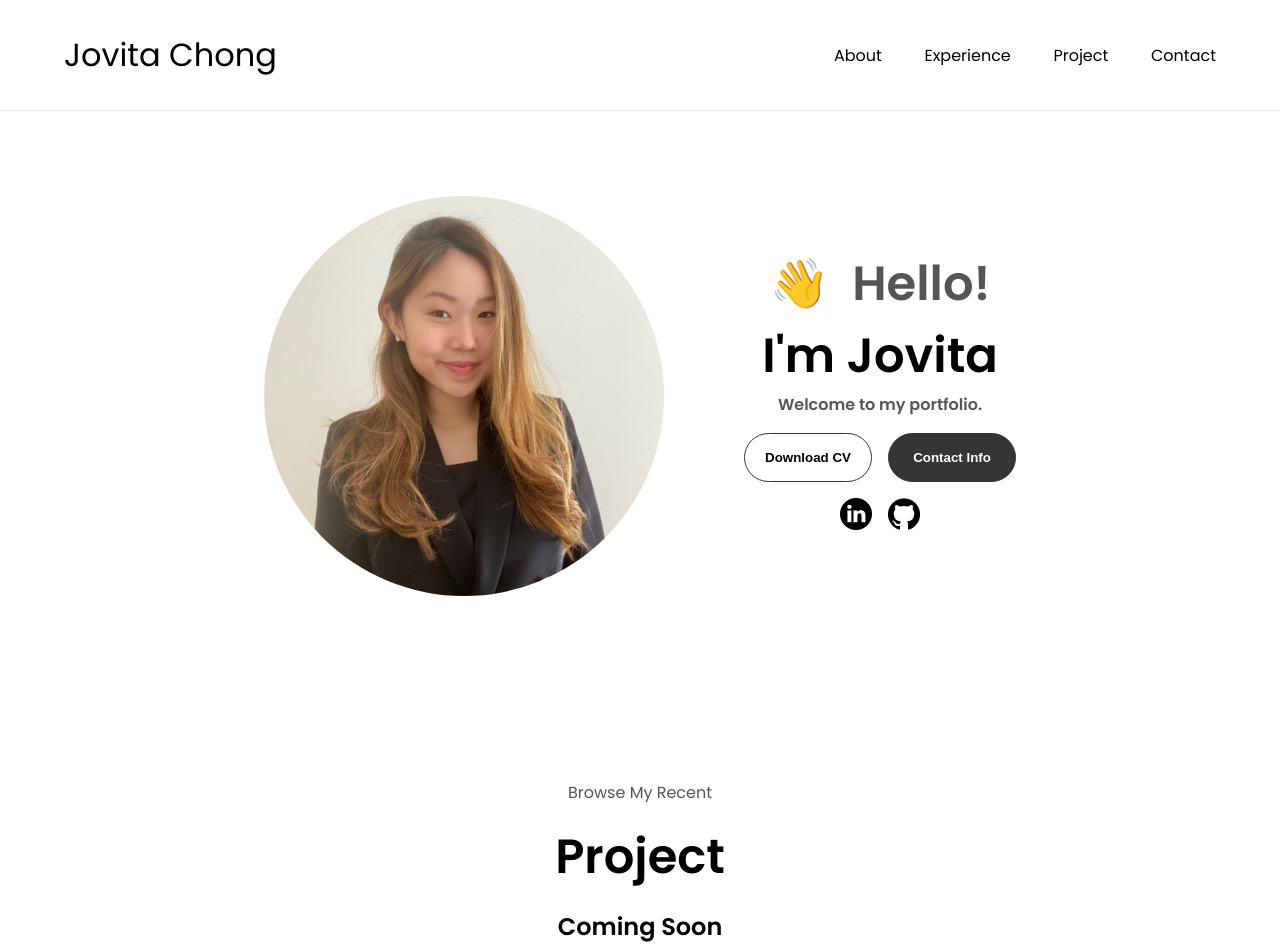
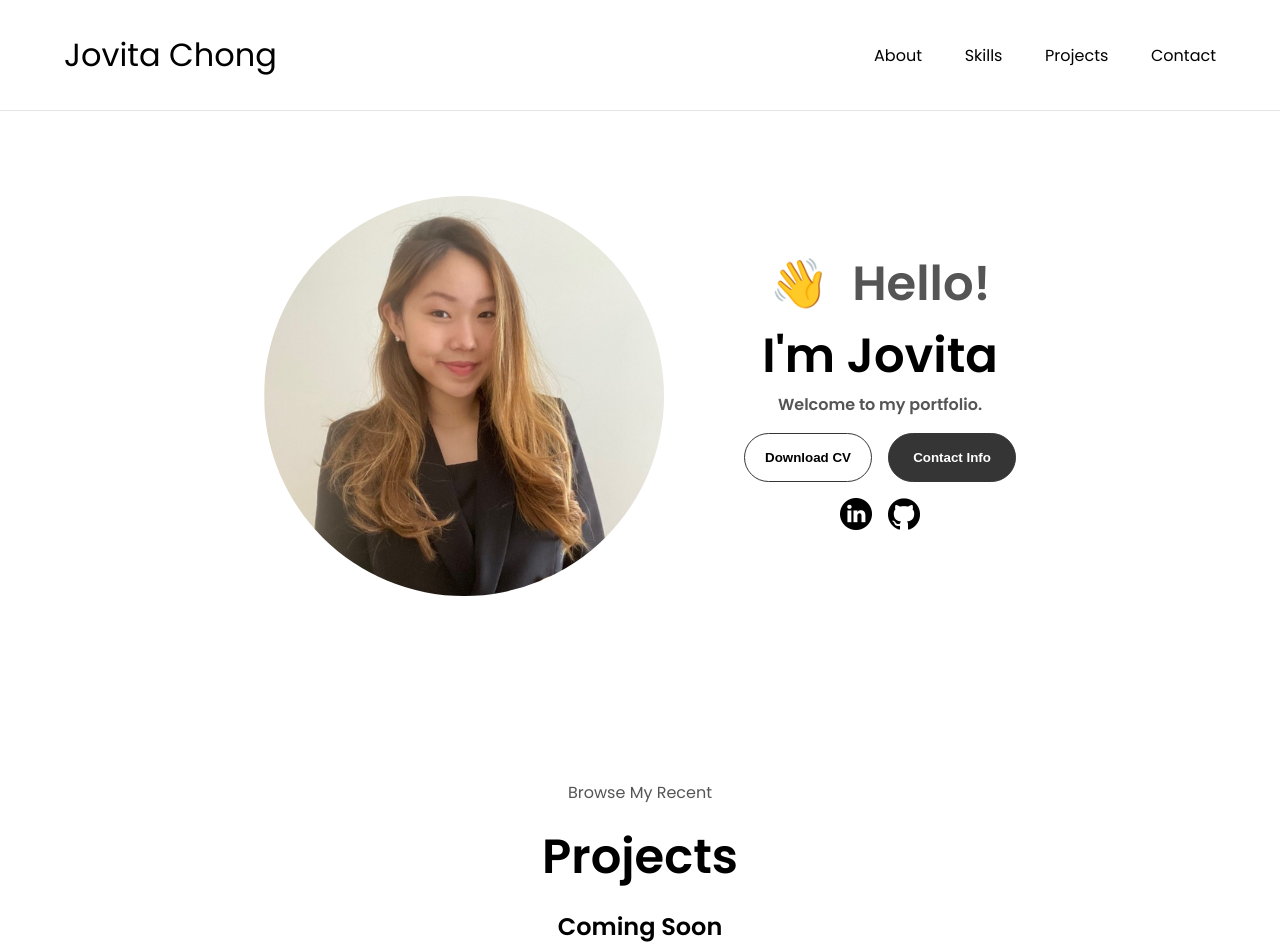
Before and after one commit to jovitachong/portfolio, a React (Create React App) app: page / in a window 1280 px wide. Shown: the top 952 px of the page. Built offline with nearby package versions, Linux system fonts and the light colour scheme.

Commit message:
Thu changes

```diff
--- a/src/Pages/Home/Experience.jsx
+++ b/src/Pages/Home/Experience.jsx
@@ -7,7 +7,7 @@ const Experience = () => {
   return (
     <section id="experience">
       <p class="section__text__p1">Explore My</p>
-      <h1 class="title">Experience</h1>
+      <h1 class="title">Skills</h1>
       <div class="experience-details-container">
         <div class="about-containers">
           <div class="details-container">
--- a/src/Pages/Home/Navbar.jsx
+++ b/src/Pages/Home/Navbar.jsx
@@ -73,7 +73,7 @@ function Navbar() {
                 duration={500}
                 className="navbar--content"
               >
-                Experience
+                Skills
               </NavLink>
             </li>
             <li>
@@ -87,7 +87,7 @@ function Navbar() {
                 duration={500}
                 className="navbar--content"
               >
-                Project
+                Projects
               </NavLink>
             </li>
             <li>
--- a/src/Pages/Home/Project.jsx
+++ b/src/Pages/Home/Project.jsx
@@ -5,7 +5,7 @@ const project= () => {
     <section id="project">
       {/* console.log('hiii') */}
       <p className="section__text__p1">Browse My Recent</p>
-      <h1 className="title">Project</h1>
+      <h1 className="title">Projects</h1>
 
       <h2 style={{textAlign: 'center'}}>Coming Soon</h2>
 
```
